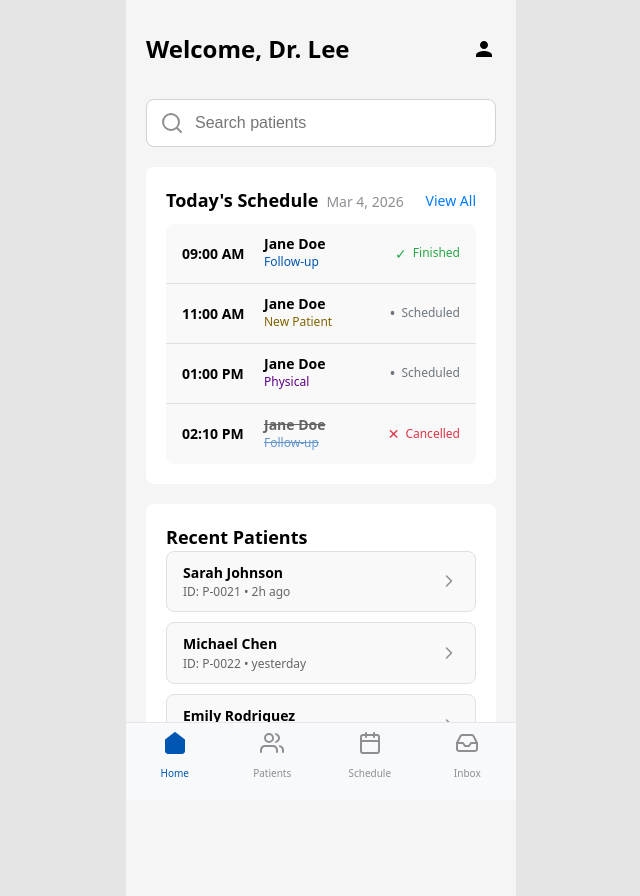
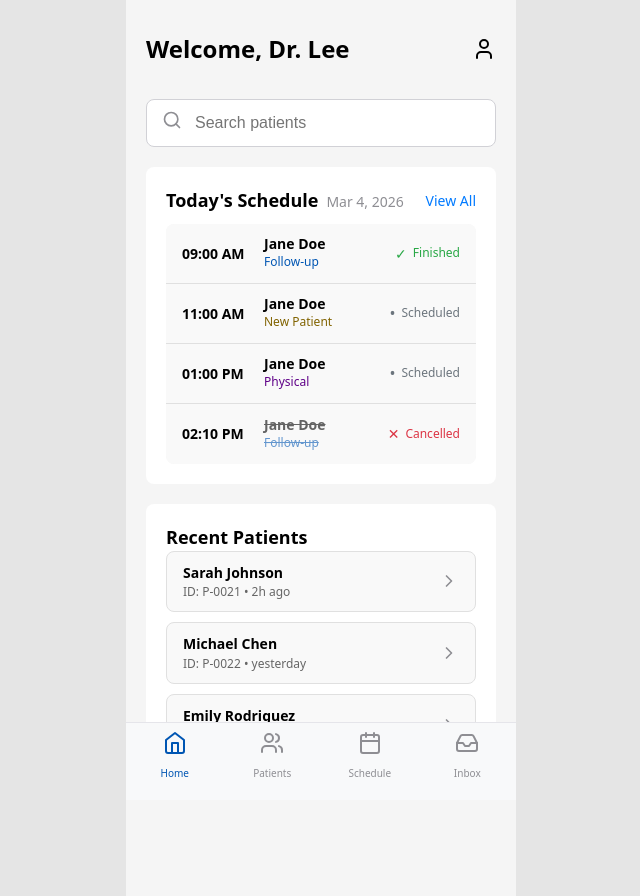
Before and after one commit to kateyang1998/novalab-oscar-mobile-pro, a React (Vite) app: page /home in a window 1280 px wide. Shown: the whole page, without its empty margins (319-959 px from the left). Built offline with nearby package versions, Linux system fonts and the light colour scheme.

Commit message:
refactor: replace SVG icons with Lucide icons and update styles

```diff
--- a/package.json
+++ b/package.json
@@ -4,6 +4,7 @@
   "version": "0.0.0",
   "type": "module",
   "scripts": {
+    "start": "vite",
     "dev": "vite",
     "build": "vite build",
     "lint": "eslint .",
@@ -12,6 +13,7 @@
   "dependencies": {
     "react": "^19.2.0",
     "react-dom": "^19.2.0",
+    "lucide-react": "^0.261.0",
     "react-router-dom": "^7.13.0"
   },
   "devDependencies": {
--- /dev/null
+++ b/src/components/common/Icons.jsx
@@ -0,0 +1,51 @@
+import React from 'react';
+import { User, Search, ChevronRight, ChevronLeft, Check, X, Menu, Bell, Home, Users, Calendar, Inbox } from 'lucide-react';
+
+export const IconUser = ({ size = 20, color = 'currentColor', className, style, ...rest }) => (
+  <User size={size} color={color} className={className} style={style} {...rest} />
+);
+
+export const IconSearch = ({ size = 20, color = 'currentColor', className, style, ...rest }) => (
+  <Search size={size} color={color} className={className} style={style} {...rest} />
+);
+
+export const IconChevronRight = ({ size = 20, color = 'currentColor', className, style, ...rest }) => (
+  <ChevronRight size={size} color={color} className={className} style={style} {...rest} />
+);
+
+export const IconChevronLeft = ({ size = 20, color = 'currentColor', className, style, ...rest }) => (
+  <ChevronLeft size={size} color={color} className={className} style={style} {...rest} />
+);
+
+export const IconCheck = ({ size = 20, color = 'currentColor', className, style, ...rest }) => (
+  <Check size={size} color={color} className={className} style={style} {...rest} />
+);
+
+export const IconX = ({ size = 20, color = 'currentColor', className, style, ...rest }) => (
+  <X size={size} color={color} className={className} style={style} {...rest} />
+);
+
+export const IconMenu = ({ size = 20, color = 'currentColor', className, style, ...rest }) => (
+  <Menu size={size} color={color} className={className} style={style} {...rest} />
+);
+
+export const IconBell = ({ size = 20, color = 'currentColor', className, style, ...rest }) => (
+  <Bell size={size} color={color} className={className} style={style} {...rest} />
+);
+
+// New icons used in BottomTab
+export const IconHome = ({ size = 24, color = 'currentColor', className, style, ...rest }) => (
+  <Home size={size} color={color} className={className} style={style} {...rest} />
+);
+
+export const IconUsers = ({ size = 24, color = 'currentColor', className, style, ...rest }) => (
+  <Users size={size} color={color} className={className} style={style} {...rest} />
+);
+
+export const IconCalendar = ({ size = 24, color = 'currentColor', className, style, ...rest }) => (
+  <Calendar size={size} color={color} className={className} style={style} {...rest} />
+);
+
+export const IconInbox = ({ size = 24, color = 'currentColor', className, style, ...rest }) => (
+  <Inbox size={size} color={color} className={className} style={style} {...rest} />
+);
--- a/src/components/layout/BottomTab.jsx
+++ b/src/components/layout/BottomTab.jsx
@@ -1,46 +1,16 @@
 import React from 'react';
 import { useNavigate, useLocation } from 'react-router-dom';
+import { IconHome, IconUsers, IconCalendar, IconInbox } from '../common/Icons';
 
 const BottomTab = () => {
   const navigate = useNavigate();
   const location = useLocation();
 
   const tabs = [
-    { name: 'Home', path: '/home', icon: (isActive) => (
-      <svg width="24" height="24" viewBox="0 0 24 24" fill="none" xmlns="http://www.w3.org/2000/svg">
-        <path d="M3 9L12 2L21 9V20C21 20.5304 20.7893 21.0391 20.4142 21.4142C20.0391 21.7893 19.5304 22 19 22H5C4.46957 22 3.96086 21.7893 3.58579 21.4142C3.21071 21.0391 3 20.5304 3 20V9Z"
-          stroke={isActive ? 'var(--color-primary)' : 'var(--color-neutral-7)'} strokeWidth="2" strokeLinecap="round" strokeLinejoin="round"
-          fill={isActive ? 'var(--color-primary)' : 'none'} />
-        <path d="M9 22V12H15V22" stroke={isActive ? 'var(--color-primary)' : 'var(--color-neutral-7)'} strokeWidth="2" strokeLinecap="round" strokeLinejoin="round" />
-      </svg>
-    )},
-    { name: 'Patients', path: '/patients', icon: (isActive) => (
-      <svg width="24" height="24" viewBox="0 0 24 24" fill="none" xmlns="http://www.w3.org/2000/svg">
-        <path d="M17 21V19C17 17.9391 16.5786 16.9217 15.8284 16.1716C15.0783 15.4214 14.0609 15 13 15H5C3.93913 15 2.92172 15.4214 2.17157 16.1716C1.42143 16.9217 1 17.9391 1 19V21"
-          stroke={isActive ? 'var(--color-primary)' : 'var(--color-neutral-7)'} strokeWidth="2" strokeLinecap="round" strokeLinejoin="round" />
-        <path d="M9 11C11.2091 11 13 9.20914 13 7C13 4.79086 11.2091 3 9 3C6.79086 3 5 4.79086 5 7C5 9.20914 6.79086 11 9 11Z"
-          stroke={isActive ? 'var(--color-primary)' : 'var(--color-neutral-7)'} strokeWidth="2" strokeLinecap="round" strokeLinejoin="round" />
-        <path d="M23 21V19C22.9993 18.1137 22.7044 17.2528 22.1614 16.5523C21.6184 15.8519 20.8581 15.3516 20 15.13"
-          stroke={isActive ? 'var(--color-primary)' : 'var(--color-neutral-7)'} strokeWidth="2" strokeLinecap="round" strokeLinejoin="round" />
-        <path d="M16 3.13C16.8604 3.35031 17.623 3.85071 18.1676 4.55232C18.7122 5.25392 19.0078 6.11683 19.0078 7.005C19.0078 7.89318 18.7122 8.75608 18.1676 9.45769C17.623 10.1593 16.8604 10.6597 16 10.88"
-          stroke={isActive ? 'var(--color-primary)' : 'var(--color-neutral-7)'} strokeWidth="2" strokeLinecap="round" strokeLinejoin="round" />
-      </svg>
-    )},
-    { name: 'Schedule', path: '/schedule', icon: (isActive) => (
-      <svg width="24" height="24" viewBox="0 0 24 24" fill="none" xmlns="http://www.w3.org/2000/svg">
-        <rect x="3" y="4" width="18" height="18" rx="2" ry="2" stroke={isActive ? 'var(--color-primary)' : 'var(--color-neutral-7)'} strokeWidth="2" strokeLinecap="round" strokeLinejoin="round" />
-        <path d="M16 2V6" stroke={isActive ? 'var(--color-primary)' : 'var(--color-neutral-7)'} strokeWidth="2" strokeLinecap="round" strokeLinejoin="round" />
-        <path d="M8 2V6" stroke={isActive ? 'var(--color-primary)' : 'var(--color-neutral-7)'} strokeWidth="2" strokeLinecap="round" strokeLinejoin="round" />
-        <path d="M3 10H21" stroke={isActive ? 'var(--color-primary)' : 'var(--color-neutral-7)'} strokeWidth="2" strokeLinecap="round" strokeLinejoin="round" />
-      </svg>
-    )},
-    { name: 'Inbox', path: '/inbox', icon: (isActive) => (
-      <svg width="24" height="24" viewBox="0 0 24 24" fill="none" xmlns="http://www.w3.org/2000/svg">
-        <path d="M22 12H16L14 15H10L8 12H2" stroke={isActive ? 'var(--color-primary)' : 'var(--color-neutral-7)'} strokeWidth="2" strokeLinecap="round" strokeLinejoin="round" />
-        <path d="M5.45 5.11L2 12V18C2 18.5304 2.21071 19.0391 2.58579 19.4142C2.96086 19.7893 3.46957 20 4 20H20C20.5304 20 21.0391 19.7893 21.4142 19.4142C21.7893 19.0391 22 18.5304 22 18V12L18.55 5.11C18.3844 4.77679 18.1292 4.49637 17.813 4.30028C17.4967 4.10419 17.1321 4.0002 16.76 4H7.24C6.86792 4.0002 6.50326 4.10419 6.18704 4.30028C5.87083 4.49637 5.61558 4.77679 5.45 5.11Z"
-          stroke={isActive ? 'var(--color-primary)' : 'var(--color-neutral-7)'} strokeWidth="2" strokeLinecap="round" strokeLinejoin="round" />
-      </svg>
-    )},
+    { name: 'Home', path: '/home', icon: (isActive) => <IconHome color={isActive ? 'var(--color-primary)' : 'var(--color-neutral-7)'} /> },
+    { name: 'Patients', path: '/patients', icon: (isActive) => <IconUsers color={isActive ? 'var(--color-primary)' : 'var(--color-neutral-7)'} /> },
+    { name: 'Schedule', path: '/schedule', icon: (isActive) => <IconCalendar color={isActive ? 'var(--color-primary)' : 'var(--color-neutral-7)'} /> },
+    { name: 'Inbox', path: '/inbox', icon: (isActive) => <IconInbox color={isActive ? 'var(--color-primary)' : 'var(--color-neutral-7)'} /> },
   ];
 
   const handleTabPress = (path) => navigate(path);
--- a/src/components/layout/TopHeader.jsx
+++ b/src/components/layout/TopHeader.jsx
@@ -1,4 +1,5 @@
 import React from 'react';
+import { IconChevronLeft } from '../common/Icons';
 
 const TopHeader = ({ title, onBack, showBack = true, right = null }) => {
   return (
@@ -8,9 +9,7 @@ const TopHeader = ({ title, onBack, showBack = true, right = null }) => {
         <div style={styles.left}>
           {showBack ? (
             <button aria-label="Back" onClick={onBack} style={styles.backButton}>
-              <svg width="24" height="24" viewBox="0 0 24 24" fill="none" xmlns="http://www.w3.org/2000/svg">
-                <path d="M15 18l-6-6 6-6" stroke="var(--color-text)" strokeWidth="2" strokeLinecap="round" strokeLinejoin="round" />
-              </svg>
+              <IconChevronLeft size={24} color="var(--color-text)" />
             </button>
           ) : (
             <div style={{ width: 40 }} />
--- a/src/screens/HomeScreen.jsx
+++ b/src/screens/HomeScreen.jsx
@@ -1,4 +1,5 @@
 import { useNavigate } from "react-router-dom";
+import { IconUser, IconSearch, IconChevronRight } from "../components/common/Icons";
 
 /**
  * Home Screen Component
@@ -82,35 +83,14 @@ const HomeScreen = () => {
       {/* Header */}
       <header style={styles.header}>
         <h1 style={styles.title}>Welcome, Dr. Lee</h1>
-        <svg
-          xmlns="http://www.w3.org/2000/svg"
-          viewBox="0 0 24 24"
-          fill="currentColor"
-          style={styles.profileIcon}
-          onClick={() => navigate("/profile")}
-        >
-          <path d="M12 12c2.21 0 4-1.79 4-4s-1.79-4-4-4-4 1.79-4 4 1.79 4 4 4zm0 2c-2.67 0-8 1.34-8 4v2h16v-2c0-2.66-5.33-4-8-4z" />
-        </svg>
+        <div style={styles.profileIcon} onClick={() => navigate("/profile")}>
+          <IconUser size={24} color="var(--oscar-black)" />
+        </div>
       </header>
 
       {/* Search Bar */}
       <div style={styles.searchBarContainer}>
-        <svg
-          style={styles.searchIcon}
-          width="20"
-          height="20"
-          viewBox="0 0 20 20"
-          fill="none"
-          xmlns="http://www.w3.org/2000/svg"
-        >
-          <path
-            d="M9 17A8 8 0 1 0 9 1a8 8 0 0 0 0 16zM19 19l-4.35-4.35"
-            stroke="#8E8E93"
-            strokeWidth="2"
-            strokeLinecap="round"
-            strokeLinejoin="round"
-          />
-        </svg>
+        <div style={styles.searchIcon}><IconSearch size={20} color="var(--color-neutral-7)" /></div>
         <input
           type="text"
           placeholder="Search patients"
@@ -191,22 +171,7 @@ const HomeScreen = () => {
                   ID: {patient.id} • {patient.time}
                 </p>
               </div>
-              <svg
-                width="20"
-                height="20"
-                viewBox="0 0 20 20"
-                fill="none"
-                xmlns="http://www.w3.org/2000/svg"
-                style={styles.arrowIcon}
-              >
-                <path
-                  d="M7.5 15L12.5 10L7.5 5"
-                  stroke="#8E8E93"
-                  strokeWidth="1.5"
-                  strokeLinecap="round"
-                  strokeLinejoin="round"
-                />
-              </svg>
+              <IconChevronRight size={20} color="var(--color-neutral-7)" style={styles.arrowIcon} />
             </div>
           ))}
         </div>
--- a/src/screens/PatientsScreen.jsx
+++ b/src/screens/PatientsScreen.jsx
@@ -134,7 +134,7 @@ const PatientsScreen = () => {
       {/* Header */}
       <TopHeader title="Patient List" showBack={false} />
 
-      <div style={styles.content}>
+      <div className="container" style={styles.content}>
         {/* Search Bar */}
         <div style={styles.searchContainer}>
           <svg
```
Also changed, not shown: 1 other file (tests, documents, lock files or other folders).
